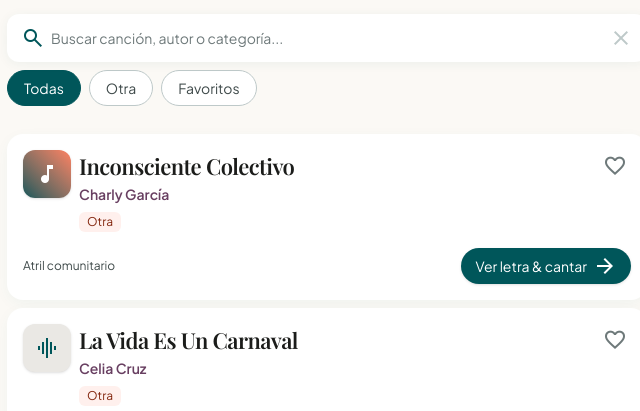
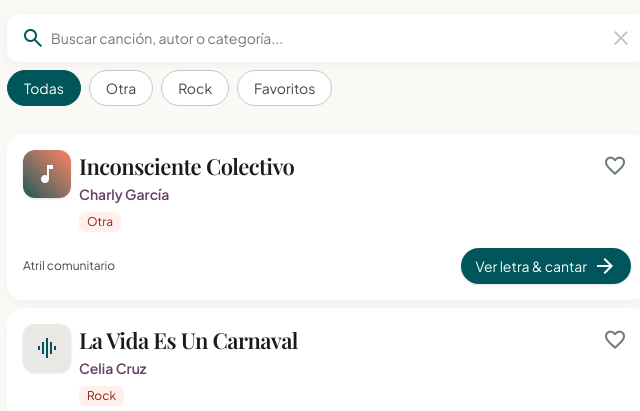
Before and after one commit to oscarvh/ohana, an Eleventy site: page src/canciones.njk in a window 1280 px wide. Shown: the part 130-541 px from the top of the page, 313-953 px from the left. Built offline with nearby package versions, Linux system fonts and the light colour scheme; Eleventy itself is replaced by a stand-in of ours; files that its build step writes are made by us from their sources; a web font is replaced by a local one.

Commit message:
Editar canción "La Vida Es Un Carnaval" desde el CMS

```diff
--- a/src/content/canciones/la-vida-es-un-carnaval.md
+++ b/src/content/canciones/la-vida-es-un-carnaval.md
@@ -1,7 +1,7 @@
 ---
 titulo: "La Vida Es Un Carnaval"
 autor: "Celia Cruz"
-categoria: "Otra"
+categoria: "Rock"
 orden: 2
 ---
 
```
